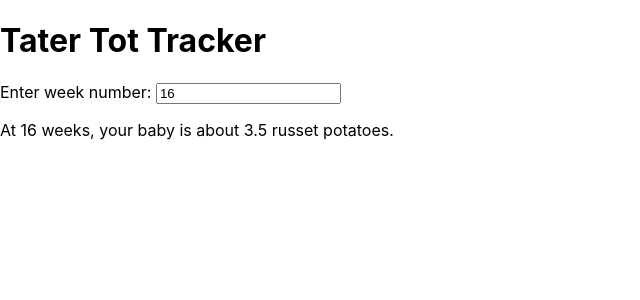
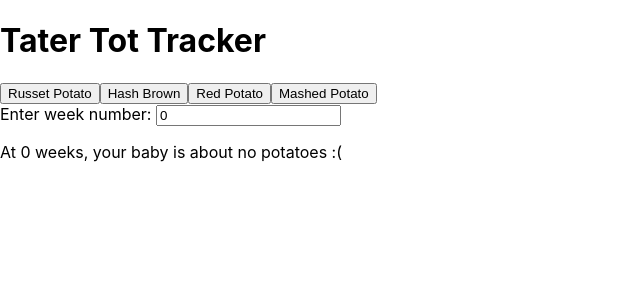
Before and after one commit to edjineer/TaterTotTracker, a React (Create React App) app in the folder tater-tot-tracker/: page / in a window 1280 px wide. Shown: the top 300 px of the page, without its empty margins (0-640 px from the left). Built offline with nearby package versions, Linux system fonts and the light colour scheme.

Commit message:
Basic Conversion Algorithm in place

```diff
--- a/tater-tot-tracker/src/App.tsx
+++ b/tater-tot-tracker/src/App.tsx
@@ -1,4 +1,5 @@
 import React, { useState } from 'react';
+import babyData from './babyData.json';
 
 interface FetusSize {
   weeks: number;
@@ -6,35 +7,98 @@ interface FetusSize {
 }
 
 const App: React.FC = () => {
-  const [week, setWeek] = useState<number>(16); // Start with 16 weeks for the example
+  const [week, setWeek] = useState<number>(0); // Start with 16 weeks for the example
+  const [selectedPotatoUnit, setSelectedPotatoUnit] = useState<string>('Russet Potato'); // Track selected potato unit
   const [size, setSize] = useState<FetusSize>({
-    weeks: 16,
-    sizeInPotatoes: '3.5 russet potatoes',
+    weeks: babyData.find((data) => data.week === week) ? week : 0, // If the week is not found, set the week to 0
+    sizeInPotatoes: "no potatoes :(", //Initalized value is silly, bc why not
   });
 
-  // Sample data: Replace with actual data or logic to calculate potato sizes
-  const potatoSizes: { [key: number]: string } = {
-    16: '3.5 russet potatoes',
-    20: '4.5 mashed potatoes',
-    25: '5 hash browns',
+
+  // Potato Sizes
+  const averageGramsRussetPotato = 173;
+  const averageGramsHashBrown = 60;
+  const averageGramsRedPotato = 148;
+  const gramsMashedPotato = 1;
+
+  // Calculate the number of potatoes based on the week and potato unit
+  const calculatePotatos = (week: number, potatoUnit: string) => {
+    const babyDataForWeek = babyData.find((data) => data.week === week);
+    if (!babyDataForWeek) return 0;
+
+    switch (potatoUnit) {
+      case 'Russet Potato':
+        return babyDataForWeek.weight / averageGramsRussetPotato;
+      case 'Hash Brown':
+        return babyDataForWeek.weight / averageGramsHashBrown;
+      case 'Red Potato':
+        return babyDataForWeek.weight / averageGramsRedPotato;
+      case 'Grams of Mashed Potato':
+          return babyDataForWeek.weight * gramsMashedPotato;
+      default:
+        return 0;
+    }
   };
 
-  const getSizeForWeek = (week: number) => {
-    return potatoSizes[week] || 'Unknown size';
-  };
+  // Get the potato output string based on the week and potato unit
+  const getPotatoOutputString = (week: number, potatoUnit: string) => {
+    const potatoValue = calculatePotatos(week, potatoUnit);
+    if (potatoValue === 0) {
+      return 'Unknown size';
+    }
+    else{return `${potatoValue} ${potatoUnit}`;}
+  }
 
   const handleWeekChange = (event: React.ChangeEvent<HTMLInputElement>) => {
     const newWeek = parseInt(event.target.value, 10);
     setWeek(newWeek);
     setSize({
       weeks: newWeek,
-      sizeInPotatoes: getSizeForWeek(newWeek),
+      sizeInPotatoes: getPotatoOutputString(newWeek, selectedPotatoUnit),
+    });
+  };
+
+  const handlePotatoUnitChange = (potatoUnit: string) => {
+    setSelectedPotatoUnit(potatoUnit);
+    setSize({
+      weeks: week,
+      sizeInPotatoes: getPotatoOutputString(week, potatoUnit),
     });
   };
 
   return (
     <div className="App">
       <h1>Tater Tot Tracker</h1>
+
+      {/* Potato Unit Buttons */}
+      <div>
+        <button
+          onClick={() => handlePotatoUnitChange('Russet Potato')}
+          className={`p-2 m-2 border rounded ${selectedPotatoUnit === 'Russet Potato' ? 'bg-blue-500 text-white' : 'bg-gray-200'}`}
+        >
+          Russet Potato
+        </button>
+        <button
+          onClick={() => handlePotatoUnitChange('Hash Brown')}
+          className={`p-2 m-2 border rounded ${selectedPotatoUnit === 'Hash Brown' ? 'bg-blue-500 text-white' : 'bg-gray-200'}`}
+        >
+          Hash Brown
+        </button>
+        <button
+          onClick={() => handlePotatoUnitChange('Red Potato')}
+          className={`p-2 m-2 border rounded ${selectedPotatoUnit === 'Red Potato' ? 'bg-blue-500 text-white' : 'bg-gray-200'}`}
+        >
+          Red Potato
+        </button>
+        <button
+          onClick={() => handlePotatoUnitChange('Grams of Mashed Potato')}
+          className={`p-2 m-2 border rounded ${selectedPotatoUnit === 'Grams of Mashed Potato' ? 'bg-blue-500 text-white' : 'bg-gray-200'}`}
+        >
+          Mashed Potato
+        </button>
+      </div>
+
+      {/* Week Input */}
       <div>
         <label>Enter week number: </label>
         <input
@@ -44,8 +108,12 @@ const App: React.FC = () => {
           className="border rounded p-2"
         />
       </div>
+
+      {/* Display Baby Size */}
       <div>
-        <p>At {size.weeks} weeks, your baby is about {size.sizeInPotatoes}.</p>
+        <p>
+          At {size.weeks} weeks, your baby is about {size.sizeInPotatoes}
+        </p>
       </div>
     </div>
   );
--- /dev/null
+++ b/tater-tot-tracker/src/babyData.json
@@ -0,0 +1,39 @@
+[
+    { "week": 4, "weight": 1, "volume": 1.5 },
+    { "week": 5, "weight": 2, "volume": 2.5 },
+    { "week": 6, "weight": 4, "volume": 4.0 },
+    { "week": 7, "weight": 7, "volume": 6.0 },
+    { "week": 8, "weight": 12, "volume": 9.0 },
+    { "week": 9, "weight": 18, "volume": 12.0 },
+    { "week": 10, "weight": 25, "volume": 18.0 },
+    { "week": 11, "weight": 30, "volume": 25.0 },
+    { "week": 12, "weight": 40, "volume": 35.0 },
+    { "week": 13, "weight": 50, "volume": 45.0 },
+    { "week": 14, "weight": 60, "volume": 55.0 },
+    { "week": 15, "weight": 70, "volume": 65.0 },
+    { "week": 16, "weight": 80, "volume": 75.0 },
+    { "week": 17, "weight": 90, "volume": 85.0 },
+    { "week": 18, "weight": 110, "volume": 100.0 },
+    { "week": 19, "weight": 130, "volume": 120.0 },
+    { "week": 20, "weight": 150, "volume": 140.0 },
+    { "week": 21, "weight": 170, "volume": 160.0 },
+    { "week": 22, "weight": 190, "volume": 180.0 },
+    { "week": 23, "weight": 210, "volume": 200.0 },
+    { "week": 24, "weight": 230, "volume": 220.0 },
+    { "week": 25, "weight": 250, "volume": 240.0 },
+    { "week": 26, "weight": 280, "volume": 260.0 },
+    { "week": 27, "weight": 300, "volume": 280.0 },
+    { "week": 28, "weight": 330, "volume": 300.0 },
+    { "week": 29, "weight": 360, "volume": 320.0 },
+    { "week": 30, "weight": 390, "volume": 340.0 },
+    { "week": 31, "weight": 420, "volume": 360.0 },
+    { "week": 32, "weight": 450, "volume": 380.0 },
+    { "week": 33, "weight": 480, "volume": 400.0 },
+    { "week": 34, "weight": 510, "volume": 420.0 },
+    { "week": 35, "weight": 540, "volume": 440.0 },
+    { "week": 36, "weight": 570, "volume": 460.0 },
+    { "week": 37, "weight": 600, "volume": 480.0 },
+    { "week": 38, "weight": 630, "volume": 500.0 },
+    { "week": 39, "weight": 660, "volume": 520.0 },
+    { "week": 40, "weight": 700, "volume": 540.0 }
+  ]
--- a/tater-tot-tracker/tsconfig.json
+++ b/tater-tot-tracker/tsconfig.json
@@ -42,7 +42,7 @@
     // "resolvePackageJsonImports": true,                /* Use the package.json 'imports' field when resolving imports. */
     // "customConditions": [],                           /* Conditions to set in addition to the resolver-specific defaults when resolving imports. */
     // "noUncheckedSideEffectImports": true,             /* Check side effect imports. */
-    // "resolveJsonModule": true,                        /* Enable importing .json files. */
+    "resolveJsonModule": true,                        /* Enable importing .json files. */
     // "allowArbitraryExtensions": true,                 /* Enable importing files with any extension, provided a declaration file is present. */
     // "noResolve": true,                                /* Disallow 'import's, 'require's or '<reference>'s from expanding the number of files TypeScript should add to a project. */
 
```
